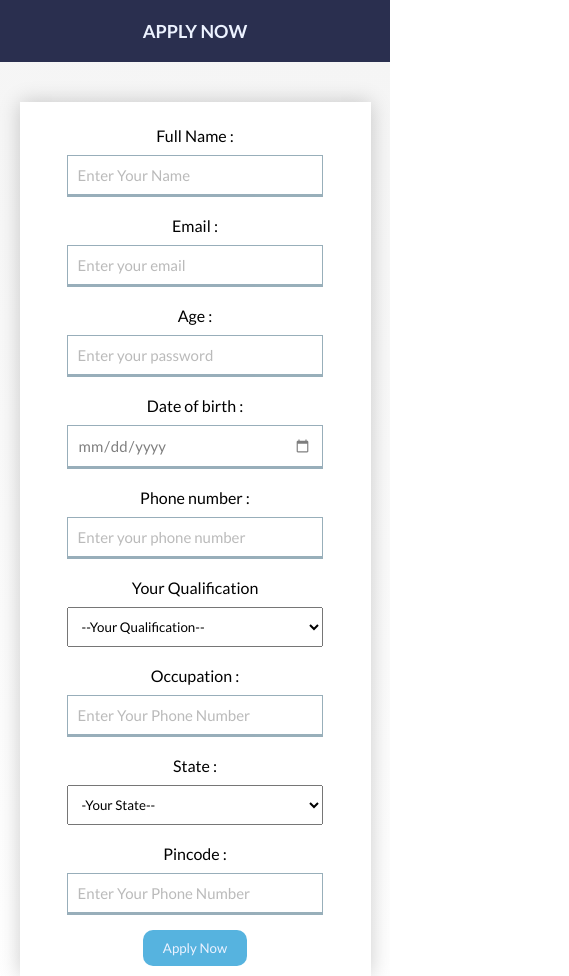
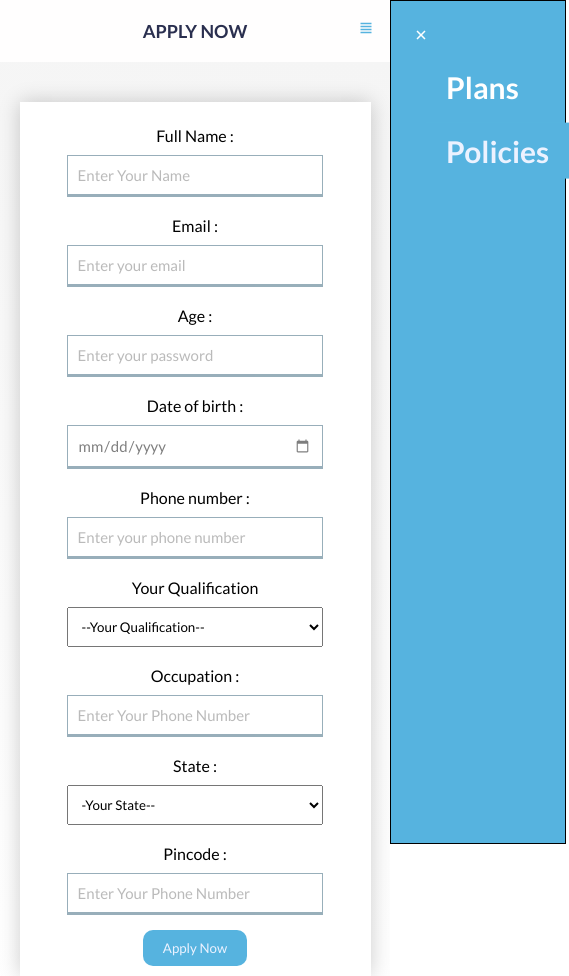
Before and after one commit to muruga21/lic_work, a plain HTML site: page apply.html in a window 390 px wide. Shown: the top 976 px of the page, 569 px wide, since content can reach past the window. Drawn offline with nearby package versions, Linux system fonts and the light colour scheme.

Commit message:
worked in the nav bar of apply now page

```diff
--- a/apply.css
+++ b/apply.css
@@ -17,6 +17,9 @@
     --peach-blue:#56b3df;
 }
 
+a{
+    text-decoration: none;
+}
 
 .container{
 
@@ -73,7 +76,7 @@ nav{
 }
 
 .plan-btn{
-    background:#fff;
+    background:transparent;
     color: var(--peach-blue) !important;
     transition: 0.5s;
 }
@@ -89,29 +92,71 @@ nav{
     scale: 1.1s;
 }
 
+#four, #close{
+    display:none;
+}
+
     /* nav-bar for mobile screen */
 
 @media screen and (max-width: 678px) {
-    .back-btn , .login-in-btn{
-        padding: 5px 10px !important;
-        font-size: 10px !important;
+   .left-side img{
+    display: none;
+   }
+    .center-side{
+        width: 100%;
     }
-    .left-side, .right-side{
-        display: none;
+
+   .center-side span{
+    padding: 10px 20px;
+
+   }
+    .right-side{
+    position: absolute;
+    border: 1px solid black;
+    right: -45%;
+    top: 0px;
+    z-index: 2;
+    min-height: 100vh;
+    width: 45%;
+    background:var(--peach-blue);
+    color:#fff;
+    text-align: center;
+    display: block;
+    transition: 1s ease;
     }
-    .center-side{
-        color: var(--light-blue);
-    }
-    .nav-bar{
-        background-color: var(--dark-blue) !important;
-        color: var(--light-blue) !important;
-    }
-    .nav-row{
-        padding: 10px;
-        }
-    .nav-col{
-        flex-basis: 100%;
-    }
+   .right-side button{
+    display: block;
+    transform:translateY(5%);
+    font-size: 30px;
+    font-weight: 600;
+    transform: translate(20px,85%);
+    margin-bottom: 5%;
+   }
+   .plan-btn{
+        color: #fff !important;
+   }
+   #four{
+    position: absolute;
+    right: 4%;
+    top: 2%;
+    display:block;
+    cursor: pointer;
+    color: var(--peach-blue) !important;
+   }
+   #close{
+    position: absolute;
+    left: 10%;
+    top:2.5%;
+    display: block;
+    cursor: pointer;
+    padding: 3%;
+   }
+   #close:hover{
+    background:#fff;
+    color: var(--peach-blue);
+    border-radius: 100%;
+
+   }
 
 }
 
@@ -120,6 +165,7 @@ nav{
 .apply-now-div{
     padding: 20px;
     text-align: center;
+    z-index: 0;
 }
 
 h2{
@@ -130,7 +176,7 @@ h2{
 
 form{
     padding: 20px;
-    z-index: -1;
+
 }
 
 .form-box{
@@ -148,7 +194,7 @@ form{
 }
 
 .inner-div{
-    z-index: 1000;
+
     position: relative;
     background:white;
 }
@@ -156,7 +202,7 @@ form{
 .form-act-details{
     display: grid;
     grid-template-columns: repeat(2,1fr);
-    z-index: -3;
+
 }
 
 .form-act-details label{
@@ -333,7 +379,7 @@ form{
     background:#fff;
     color:var(--gray-blue);
     cursor: pointer;
-    padding: 18px;
+    padding: 20px;
     width: 100%;
     border: none;
     text-align: left;
@@ -353,7 +399,7 @@ form{
     display: none;
 }
 
-ion-icon{
+.collap ion-icon{
     position: absolute;
     right: 30px;
     top: 20px;
@@ -393,6 +439,9 @@ ion-icon{
     .lic-plan-col{
         margin-bottom: 20px;
     }
+    .collap{
+        padding: 13px;
+    }
 
 }
 
@@ -412,12 +461,12 @@ ion-icon{
         margin-bottom: 30px;
     }
     .collap{
-        padding: 10px;
+        padding: 15px;
     }
     .lic-plan.plan-1 h1{
         font-size: 15px;
     }
-    ion-icon{
+    .collap ion-icon{
         top:15px;
     }
 
--- a/apply.html
+++ b/apply.html
@@ -13,6 +13,7 @@
         <div class="nav-bar">
             <nav>
                  <div class="nav-row">
+                    <ion-icon name="reorder-four-sharp" id="four" onclick="show()" style="color: #000;"></ion-icon>
                     <div class="nav-col left-side">
                         <img src="assests/LIC-Logo.webp" alt="" style="width:100px;height:50px">
                     </div>
@@ -20,10 +21,13 @@
                         <span>APPLY NOW</span>
                     </div>
                     <div class="nav-col right-side">
-                        <a href="#plans"><button class="plan-btn">Plans</button></a>
+                        <ion-icon name="close-sharp" id="close" onclick="hide()"></ion-icon>
+                        <a href="#plans"> <button class="plan-btn">Plans</button></a>
                         <a href="#policies"><button class="policy-btn">Policies</button></a>
                     </div>
+
                  </div>
+
             </nav>
         </div>
 
--- a/applynow.js
+++ b/applynow.js
@@ -1,3 +1,24 @@
+// navbar section
+
+
+
+const sub_menu = document.querySelector(".right-side");
+
+function show(){
+  sub_menu.style.right="0px";
+}
+function hide(){
+  sub_menu.style.right="-45%";
+}
+
+
+
+
+
+
+// js code for plus and minus flip plan secton
+
+
 const coll = document.getElementsByClassName('collap');
 
 let i;
--- a/hinata.css
+++ b/hinata.css
@@ -217,8 +217,8 @@ ion-icon{
 
     #four{
        transform: translateY(-10px);
-       right: 20px;
-       top: 40px;
+       right: 5%;
+       top:50%;
        cursor: pointer;
     }
 }
```
Also changed, not shown: index.html (+4 -3 lines).
